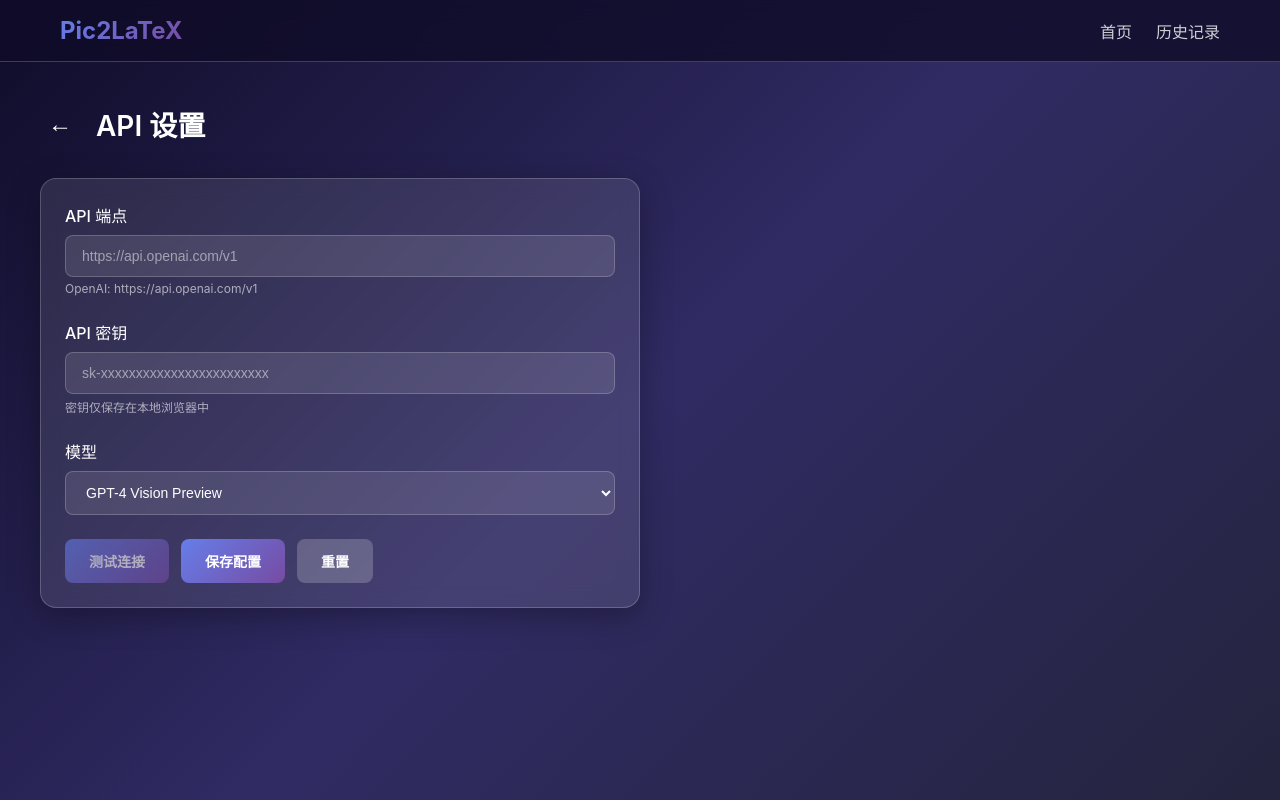
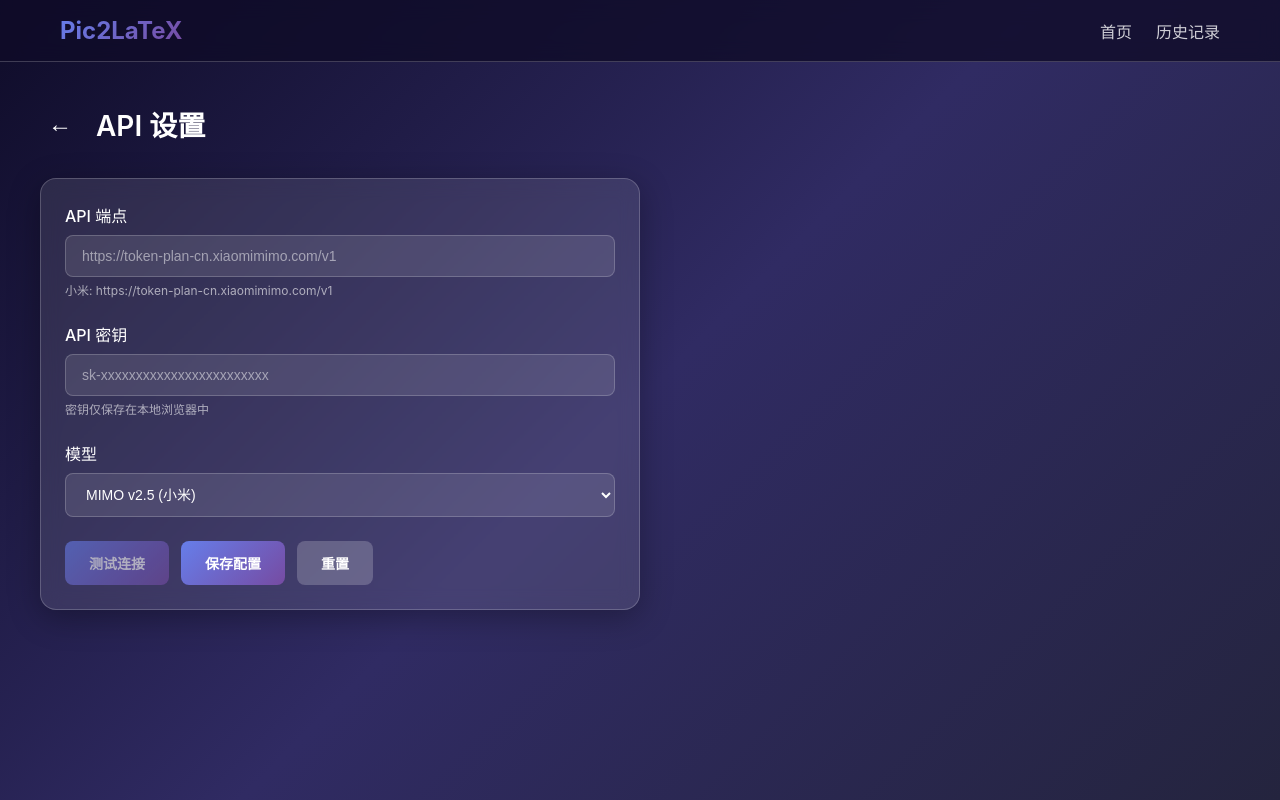
Before and after one commit to nan527/Pic2LaTeX, a React (Vite) app in the folder client/: page /settings in a window 1280 px wide. Built offline with nearby package versions, Linux system fonts and the light colour scheme.

Commit message:
feat: add MIMO v2.5 model support for Xiaomi API

```diff
--- a/client/src/components/settings/ApiConfig.jsx
+++ b/client/src/components/settings/ApiConfig.jsx
@@ -7,7 +7,7 @@ function ApiConfig() {
   const [config, setConfig] = useState({
     endpoint: '',
     apiKey: '',
-    model: 'gpt-4-vision-preview'
+    model: 'mimo-v2.5'
   })
   const [testing, setTesting] = useState(false)
   const [testResult, setTestResult] = useState(null)
@@ -72,7 +72,7 @@ function ApiConfig() {
     setConfig({
       endpoint: '',
       apiKey: '',
-      model: 'gpt-4-vision-preview'
+      model: 'mimo-v2.5'
     })
     setTestResult(null)
     toast.success('配置已重置')
@@ -89,10 +89,10 @@ function ApiConfig() {
           type="text"
           value={config.endpoint}
           onChange={(e) => handleChange('endpoint', e.target.value)}
-          placeholder="https://api.openai.com/v1"
+          placeholder="https://token-plan-cn.xiaomimimo.com/v1"
         />
         <p style={{ fontSize: '12px', opacity: 0.6, marginTop: '4px' }}>
-          OpenAI: https://api.openai.com/v1
+          小米: https://token-plan-cn.xiaomimimo.com/v1
         </p>
       </div>
 
@@ -122,6 +122,7 @@ function ApiConfig() {
           onChange={(e) => handleChange('model', e.target.value)}
           style={{ cursor: 'pointer' }}
         >
+          <option value="mimo-v2.5">MIMO v2.5 (小米)</option>
           <option value="gpt-4-vision-preview">GPT-4 Vision Preview</option>
           <option value="gpt-4o">GPT-4o</option>
           <option value="gpt-4o-mini">GPT-4o Mini</option>
```
